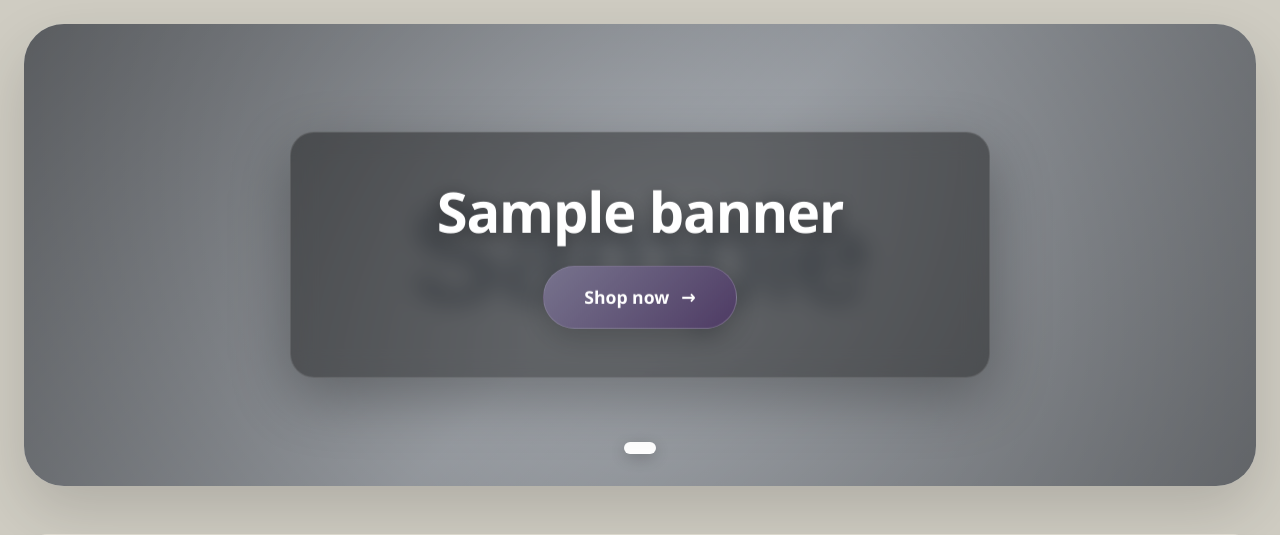
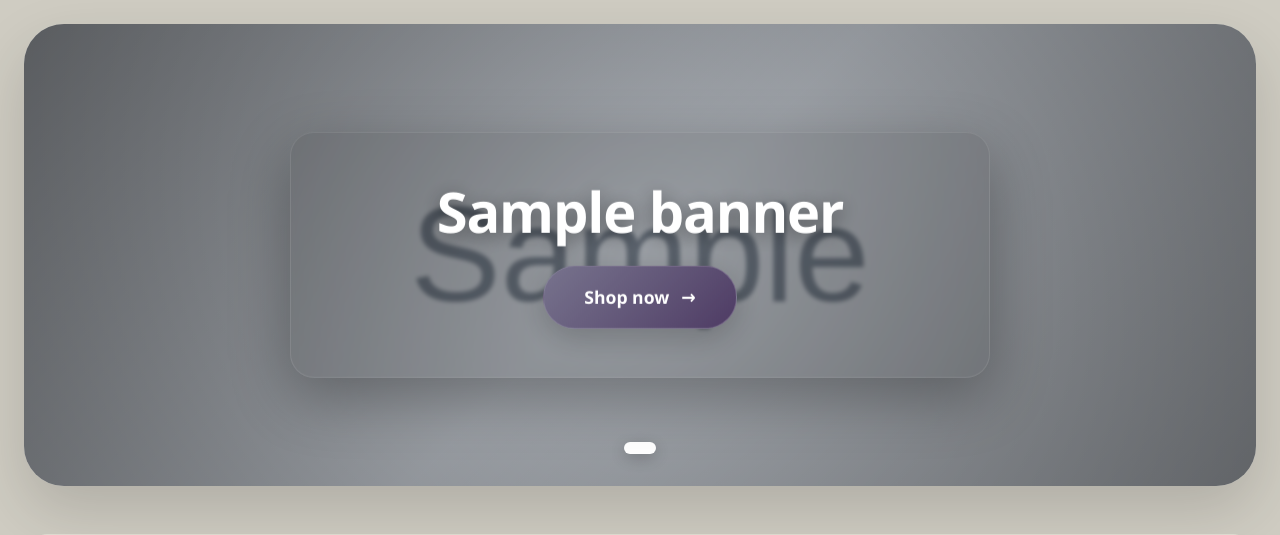
Before and after one commit to adel-8/The-Start, a Laravel app: page / in a window 1280 px wide. Shown: the part 67-602 px from the top of the page. Run offline with Laravel 12, Linux system fonts and the light colour scheme; tables that the repository leaves empty hold one stand-in row (values such as "Sample post"); grey boxes marked "Sample" are stand-in pictures; style sheets or scripts are compiled from the project's sources; some libraries are stand-ins or nearby versions.

```diff
--- a/resources/css/home.css
+++ b/resources/css/home.css
@@ -59,8 +59,8 @@ body {
 }
 
 .hero-content-backdrop {
-    background: rgba(0, 0, 0, 0.4);
-    backdrop-filter: blur(12px);
+    background: rgba(0, 0, 0, 0.1);
+    backdrop-filter: blur(2px);
     border: 1px solid rgba(255, 255, 255, 0.1);
     padding: 3rem 2.5rem;
     border-radius: 1.5rem;
```
